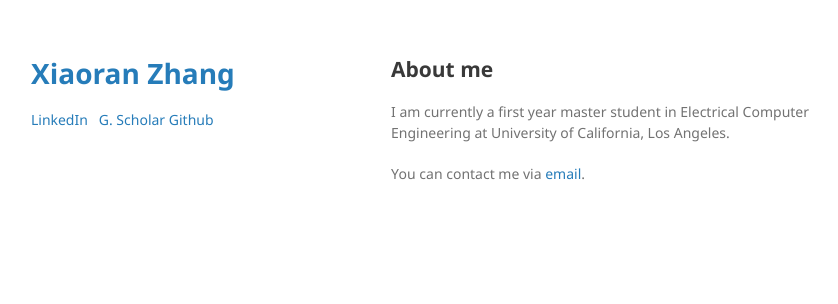
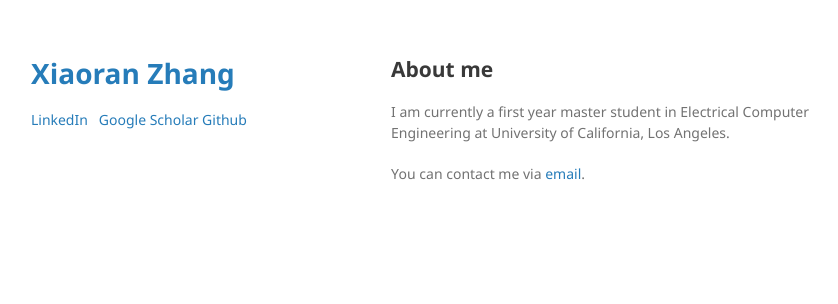
Before and after one commit to Voldemort108X/xrzhang, a Jekyll site: the page built from index.md, in a window 1280 px wide. Shown: the top 304 px of the page, without its empty margins (179-1017 px from the left). Built offline with Jekyll 4.4.1, drawn with Linux system fonts in a browser that asks for light colours; our own code applies the rules of GitHub Pages for plain Markdown files.

Commit message:
google scholar stuff

```diff
--- a/_layouts/default.html
+++ b/_layouts/default.html
@@ -27,7 +27,7 @@
         {% endif %}
 
         {% if site.google_scholar %}
-        <a href="http://scholar.google.es/citations?user={{ site.owner.google_scholar }}" class="author-social" target="_blank"><i class="ai ai-google-scholar-square"></i>&nbsp; G. Scholar</a>
+        <a href="http://scholar.google.es/citations?user={{ site.owner.google_scholar }}" class="author-social" target="_blank"><i class="ai ai-google-scholar-square"></i>&nbsp; Google Scholar</a>
         {% endif %}
 
         {% if site.github %}
```
